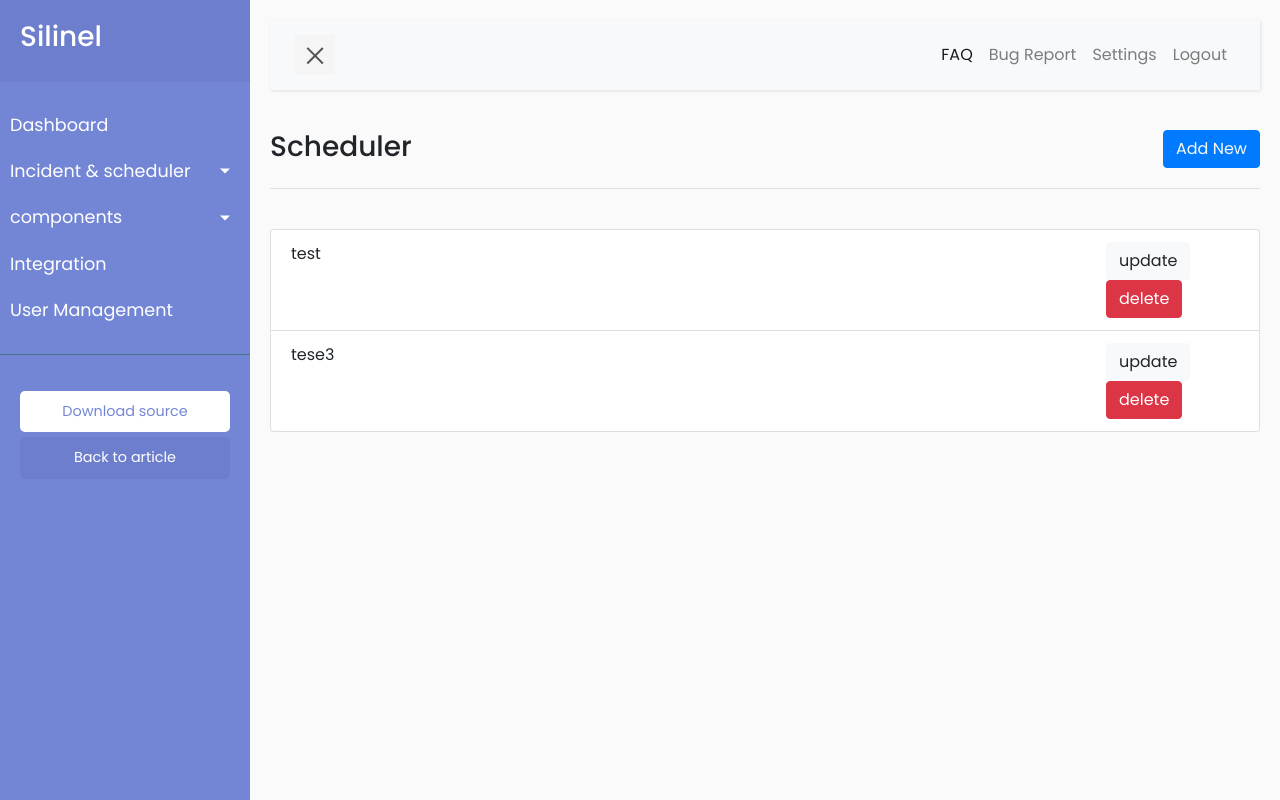
After one commit to Cherriesa/silinell, a Django app: page /dashboard/scheduler in a window 1280 px wide. The commit adds this page. Run offline with Django 3.2, Linux system fonts and the light colour scheme; data comes from the database, SQL or seed files in the repository; both versions use the stored data as it was after the commit; some libraries are stand-ins or nearby versions.

Commit message:
add scheduler

```diff
--- a/silinel/urls.py
+++ b/silinel/urls.py
@@ -38,9 +38,10 @@ urlpatterns = [
     path('dashboard/incident/delete/<int:pk>', views.IncidentDeleteView.as_view(), name='incident_url_del'),
     path('dashboard/incident/update/<int:pk>', views.IncidentUpdateView.as_view(), name='incident_url_update'),
     path('dashboard/incident/search', csrf_exempt(views.search_website), name='incident_search'),
-
-
-
+    path('dashboard/scheduler', views.SchedulerListView.as_view(), name='Scheduler_url'),
+    path('dashboard/scheduler/add', views.SchedulerCreateView.as_view(), name='Scheduler_add_url'),
+    path('dashboard/scheduler/delete/<int:pk>', views.SchedulerDeleteView.as_view(), name='Scheduler_url_del'),
+    path('dashboard/scheduler/update/<int:pk>', views.SchedulerUpdateView.as_view(), name='Scheduler_url_update'),
 
 
 
--- a/silinell/templates/dashboard/dashboard-base.html
+++ b/silinell/templates/dashboard/dashboard-base.html
@@ -48,11 +48,11 @@
                     <a href="#homeSubmenu" data-toggle="collapse" aria-expanded="false" class="dropdown-toggle">Incident &amp; scheduler</a>
                     <ul class="collapse list-unstyled" id="homeSubmenu">
                         <li>
-                         <a href="{% url 'incident_url'%}">Add Incident</a>
+                         <a href="{% url 'incident_url'%}">Incident</a>
 
                           </li>
                         <li>
-                            <a href="#">Add scheduler</a>
+                            <a href="{% url 'Scheduler_url'%}">Scheduler</a>
                         </li>
                     </ul>
                 </li>
--- /dev/null
+++ b/silinell/templates/dashboard/scheduler/list-scheduler-component.html
@@ -0,0 +1,72 @@
+{% load static %}
+
+
+
+
+</form>
+<style>
+
+
+</style>
+<br>
+<div class="h-100 ">
+<div class= "row" >
+{% if schedule_maintance.count != 0 %}
+<div class ="col-md-12">
+<ul class="list-group">
+ {% for schedule in schedule_maintance %}
+<li class="list-group-item">
+<div class="row">
+<div class="col-md-10"><a class="">{{schedule.name}}</a></div>
+<div class="col-md-2">
+<div class="float-right">
+<a class="btn bg-light " href="{% url 'Scheduler_url_update' pk=schedule.id %}">update</a>
+<a class="btn btn-danger confirm-delete " href="{% url 'Scheduler_url_del' pk=schedule.id %}">delete</a>
+</div>
+
+
+</div>
+</div>
+</li>
+
+
+
+
+
+
+
+
+{% endfor %}
+</ul>
+</div>
+{% else %}
+<div class="col-md-12 h-100">
+<div style="height:260px"></div>
+<center><h3>No data available.</h3></center>
+</div>
+
+
+
+
+{% endif %}
+</div>
+</div>
+
+
+
+<script>
+  $(document).ready(function(){
+    $('[data-toggle="tooltip"]').tooltip();
+    console.log("its running nigga");
+
+
+
+  });
+
+
+
+
+
+
+
+  </script>
--- /dev/null
+++ b/silinell/templates/dashboard/scheduler/list-scheduler.html
@@ -0,0 +1,42 @@
+{% extends "dashboard/dashboard-base.html" %}
+{% block content  %}
+<div class="row ">
+<div class="col-6"><h3>Scheduler</h3>
+</div>
+<div class="col-6">
+<a href="{% url 'Scheduler_add_url' %}" class="btn btn-primary float-right text-light">
+  <span data-toggle="tooltip" data-placement="top" data-feather="plus"></span> Add New
+</a></div>
+
+</div>
+<hr>
+
+{% load static %}
+
+<!-- Button trigger modal -->
+
+
+
+<div class="thecontainer">
+
+{% include "dashboard/scheduler/list-scheduler-component.html" %}
+
+
+
+</div>
+
+
+
+
+
+
+
+
+
+
+
+
+
+
+
+{% endblock %}
--- a/silinell/templates/dashboard/incident/add-incident.html
+++ b/silinell/templates/dashboard/scheduler/update-scheduler.html
@@ -1,7 +1,7 @@
 {% extends "dashboard/dashboard-base.html" %}
 {% block content  %}
 <div class="row">
-<div class="col-md-6"><h3>Add Incident</h3>
+<div class="col-md-6"><h3>Update Scheduler</h3>
 </div>
 <div class="col-md-6">
 </div>
@@ -19,7 +19,7 @@
 
 <div class="">
 
-{% include "dashboard/incident/add-incident-component.html" %}
+{% include "dashboard/scheduler/update-scheduler-component.html" %}
 
 
 
--- a/silinell/views.py
+++ b/silinell/views.py
@@ -97,6 +97,7 @@ class dashboardAddwebsite(View):
 
 
 
+
     def get(self, request, *args, **kwargs):
         form = self.form_class(initial=self.initial)
         web_list = incident.objects.all().order_by('id')
@@ -117,10 +118,35 @@ class dashboardAddwebsite(View):
         return render(request, self.template_name, context)
 
 
-class schedule_maintance_create(CreateView):
-    template_name="dashboard/scheduler/add.html"
+class SchedulerCreateView(CreateView):
+    template_name="dashboard/scheduler/add-scheduler.html"
     model = schedule_maintance
     fields = ['name','message','when']
+    success_url= '/dashboard/scheduler'
+
+
+# views.py
+
+
+class SchedulerListView(ListView):
+    model = schedule_maintance
+    template_name="dashboard/scheduler/list-scheduler.html"
+    context_object_name = 'schedule_maintance'
+
+class SchedulerDeleteView(DeleteView):
+    model = schedule_maintance
+    success_url= '/dashboard/scheduler'
+    def get(self, *args, **kwargs):
+     return self.post(*args, **kwargs)
+
+class SchedulerUpdateView(UpdateView):
+    model = schedule_maintance
+    template_name="dashboard/scheduler/update-scheduler.html"
+    fields = ['name','message','when']
+    success_url= '/dashboard/scheduler'
+
+
+
 
 
 def search_website(request):
```
Also changed, not shown: silinell/templates/dashboard/scheduler/add-scheduler-component.html (added, +9 -0 lines), silinell/templates/dashboard/scheduler/update-scheduler-component.html (added, +9 -0 lines), db.sqlite3.
